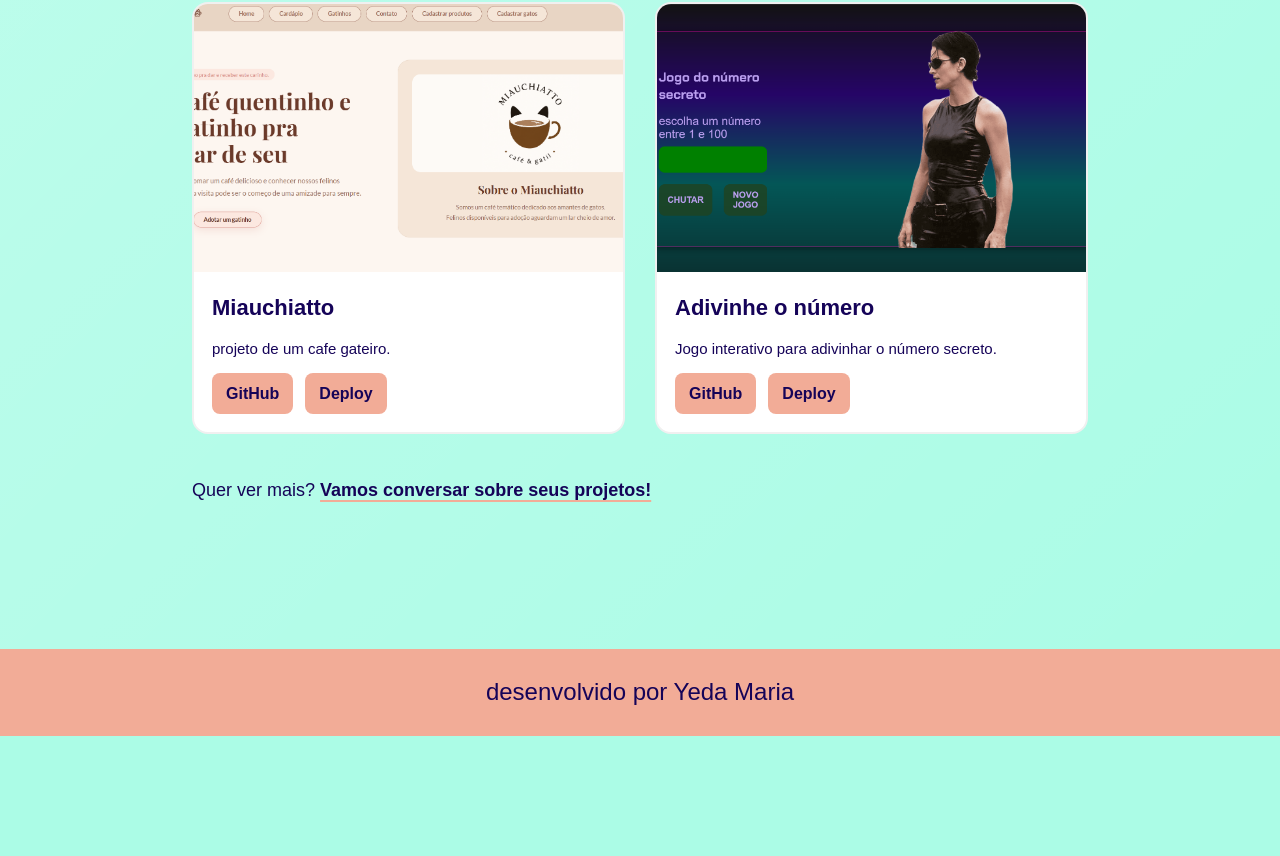
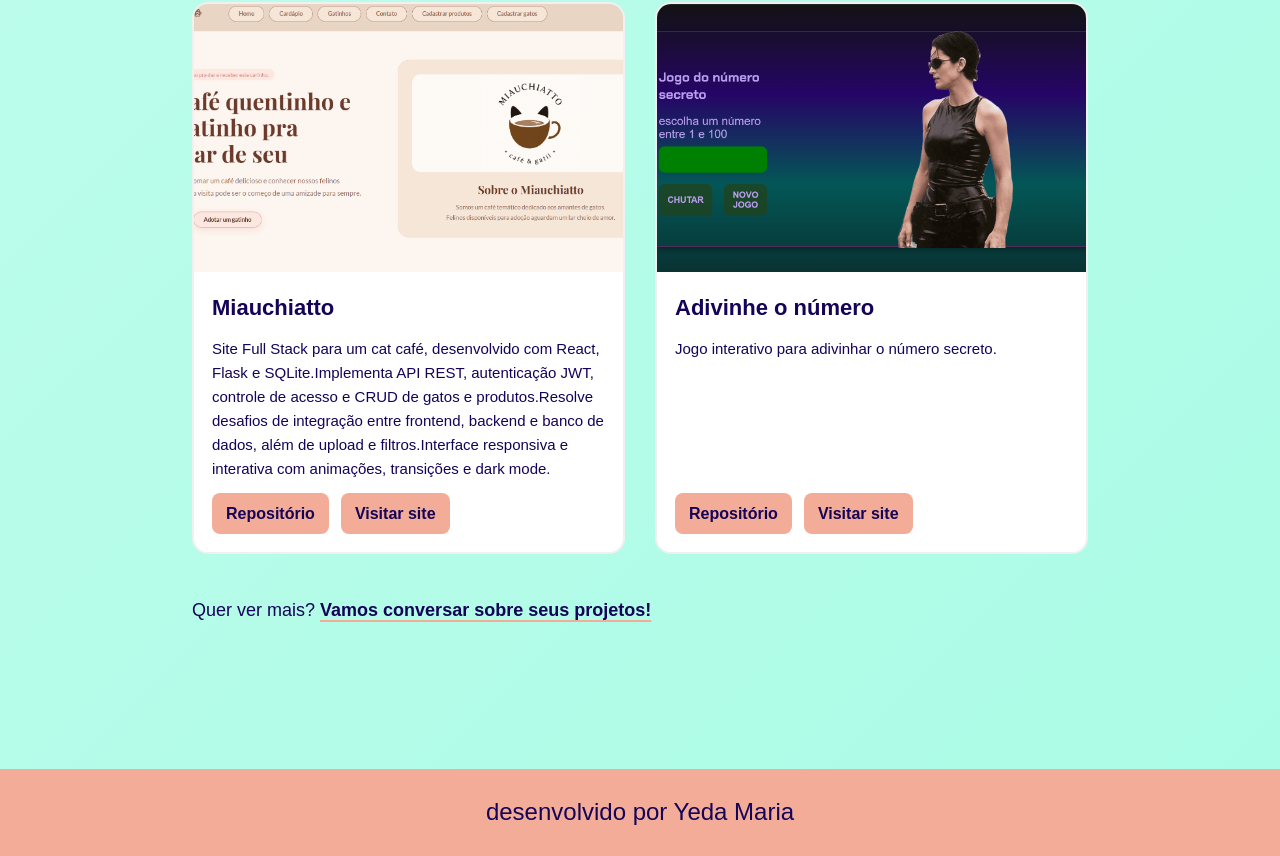
Before and after one commit to dedadevye/portifolyio, a React (Vite) app: page / in a window 1280 px wide. Shown: the part 1170-2026 px from the top of the page. Before the commit the page ends 1906 px from the top, so only its background shows below. Built offline with nearby package versions, Linux system fonts and the light colour scheme; a web font is replaced by a local one.

Commit message:
feat: descriçao projeto

```diff
--- a/src/pages/Home.jsx
+++ b/src/pages/Home.jsx
@@ -32,7 +32,7 @@ const socialLinks = [
 const projects = [
   {
     title: "Miauchiatto",
-    description: "projeto de um cafe gateiro.",
+    description: "Site Full Stack para um cat café, desenvolvido com React, Flask e SQLite.Implementa API REST, autenticação JWT, controle de acesso e CRUD de gatos e produtos.Resolve desafios de integração entre frontend, backend e banco de dados, além de upload e filtros.Interface responsiva e interativa com animações, transições e dark mode.",
     image: miauchiatto,
     github: "https://github.com/dedadevye/miauchiatto_site",
     deploy: "https://miauchiatto-site.vercel.app/",
@@ -121,12 +121,12 @@ function Home() {
 
                 <div className="projeto_links">
                   <a href={project.github} target="_blank" rel="noreferrer">
-                    GitHub
+                    Repositório
                   </a>
 
                   {project.deploy && (
                     <a href={project.deploy} target="_blank" rel="noreferrer">
-                      Deploy
+                      Visitar site
                     </a>
                   )}
                 </div>
```
